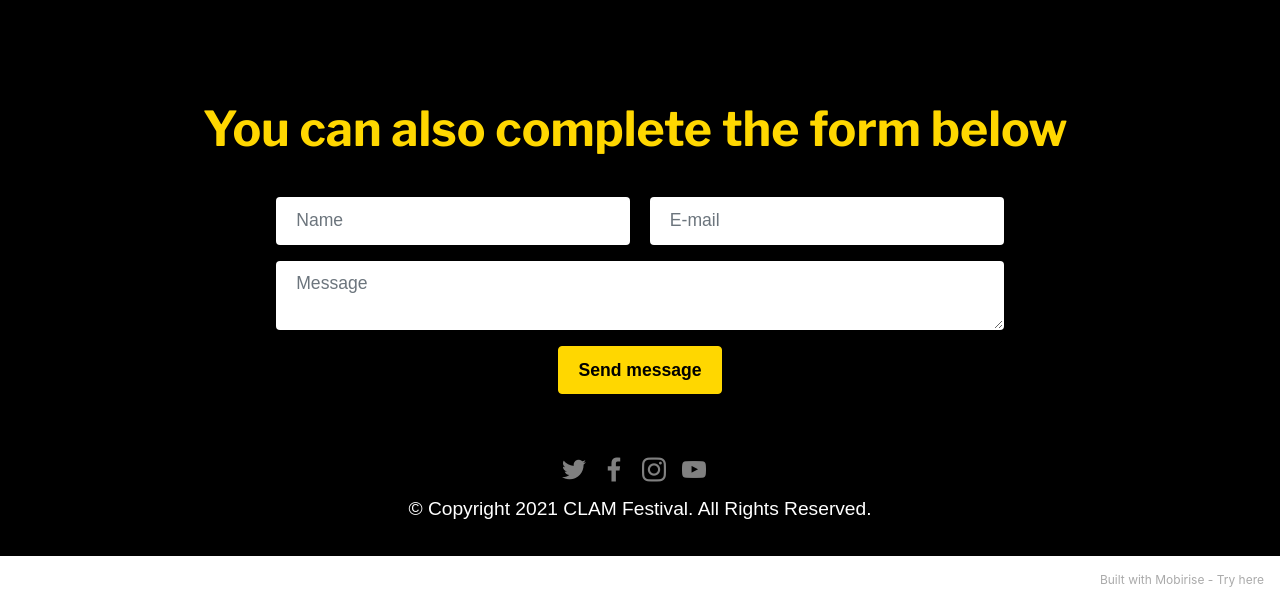
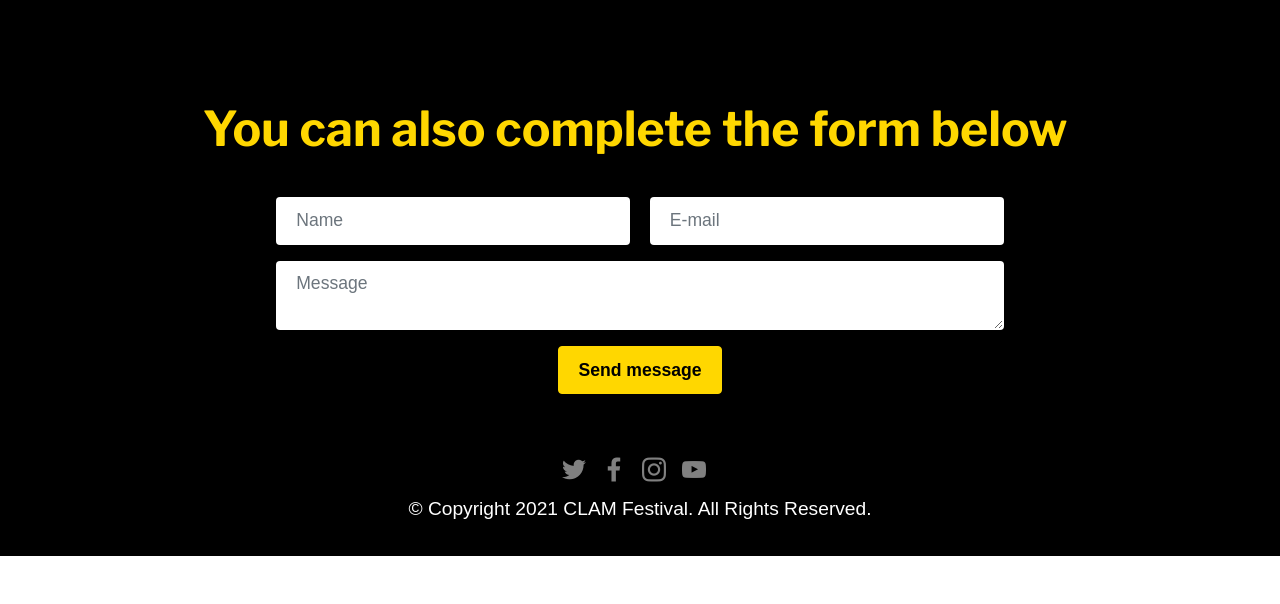
Before and after one commit to iuliacostea/CLAM-Festivale, a plain HTML site: page contact.html in a window 1280 px wide. Shown: the part 733-1337 px from the top of the page. After the commit the page ends 1289 px from the top, so only its background shows below. Drawn offline with nearby package versions, Linux system fonts and the light colour scheme; files whose address does not match are found by name; a web font is replaced by a local one.

Commit message:
sters mob

```diff
--- a/contact.html
+++ b/contact.html
@@ -181,8 +181,7 @@
             </div>
         </div>
     </div>
-</section><section style="background-color: #fff; font-family: -apple-system, BlinkMacSystemFont, 'Segoe UI', 'Roboto', 'Helvetica Neue', Arial, sans-serif; color:#aaa; font-size:12px; padding: 0; align-items: center; display: flex;"><a href="https://mobirise.site/r" style="flex: 1 1; height: 3rem; padding-left: 1rem;"></a><p style="flex: 0 0 auto; margin:0; padding-right:1rem;">Built with Mobirise - <a href="https://mobirise.site/m" style="color:#aaa;">Try here</a></p></section><script src="assets/bootstrap/js/bootstrap.bundle.min.js"></script>  <script src="assets/smoothscroll/smooth-scroll.js"></script>  <script src="assets/ytplayer/index.js"></script>  <script src="assets/dropdown/js/navbar-dropdown.js"></script>  <script src="assets/theme/js/script.js"></script>  <script src="assets/formoid/formoid.min.js"></script>
-
+</section>
 
 </body>
 </html>
```
